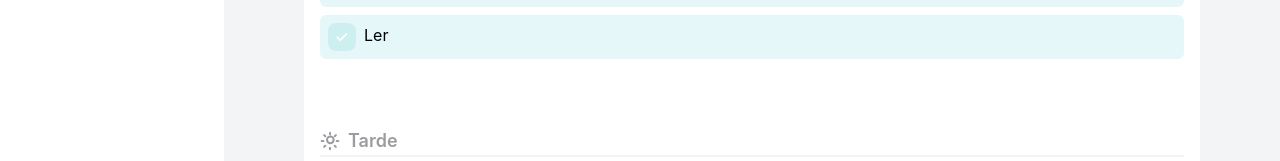
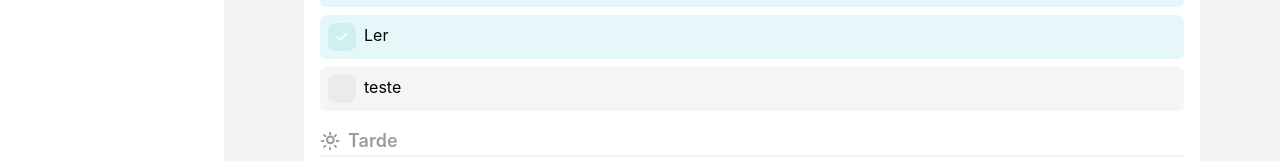
Before and after one commit to LuizChristani/TaskManager, a React (Vite) app in the folder frontend/: page / in a window 1280 px wide. Shown: the part 287-448 px from the top of the page. Built offline with nearby package versions, Linux system fonts and the light colour scheme; data requests are answered from the project's data file.

Commit message:
feat: ensure create task in db

```diff
--- a/frontend/db.json
+++ b/frontend/db.json
@@ -62,6 +62,21 @@
       "time": "Noite",
       "description": "Ler livro",
       "status": "concluida"
+    },
+    {
+      "id": "z_ZL6dYisiE",
+      "titulo": "teste",
+      "detalhes": "teste",
+      "status": "pendente",
+      "time": "manha"
+    },
+    {
+      "id": "3K76OFqF21E",
+      "titulo": "teste",
+      "detalhes": "teste",
+      "status": "pendente",
+      "time": "manha"
     }
-  ]
+  ],
+  "$schema": "./node_modules/json-server/schema.json"
 }
--- a/frontend/src/components/Tasks.tsx
+++ b/frontend/src/components/Tasks.tsx
@@ -1,9 +1,8 @@
 import { TaskSeparator } from "./TaskSeparator"
 import { TaskItem } from "./TaskItem"
 import Sun from "../assets/sun.svg?react"
-import { TASKS } from "../constants/Task"
 import { useEffect, useState } from "react"
-import { StatusTask, type TaskItemProps } from "../types/Task"
+import { StatusTask, type TaskItemProps, type TaskProp } from "../types/Task"
 import { AddTaskDialog } from "./AddTaskDialog"
 import { Button } from "./Button"
 import AppIcon from "../assets/Add.svg?react"
@@ -34,9 +33,9 @@ export const Tasks = () => {
         getTasks()
     },[])
 
-    const handlerTasksClick = (taskId: number) => {
+    const handlerTasksClick = (taksId: string) => {
         const newTasks = tasks?.map((task) => {
-            if(task.id !== taskId){
+            if(task.id !== taksId){
                 return task
             }
 
@@ -53,7 +52,14 @@ export const Tasks = () => {
         setTasks(newTasks)
     }
 
-    const handleAddTask = (task: TaskItemProps) => {
+    const handleAddTask = async(task: TaskItemProps) => {
+        const response = await fetch("http://localhost:3000/tasks", {
+            method: "POST",
+            body: JSON.stringify(task)
+        })
+        if (!response.ok){
+            return
+        }
         setTasks((prev) => [...prev, task])
         setIsOpenDialog(false)
     }
--- a/frontend/src/types/Task.ts
+++ b/frontend/src/types/Task.ts
@@ -1,5 +1,5 @@
 export interface TaskItemProps {
-    id: number,
+    id: string,
     titulo: string,
     detalhes: string,
     status: string,
@@ -12,7 +12,7 @@ export interface TaskProps {
 
 export interface TaskProp {
     task: TaskItemProps
-    handlerTasksClick: (taskId: number) => void;
+    handlerTasksClick: (taskId: string) => void;
 }
 
 export const StatusTask = {
```
